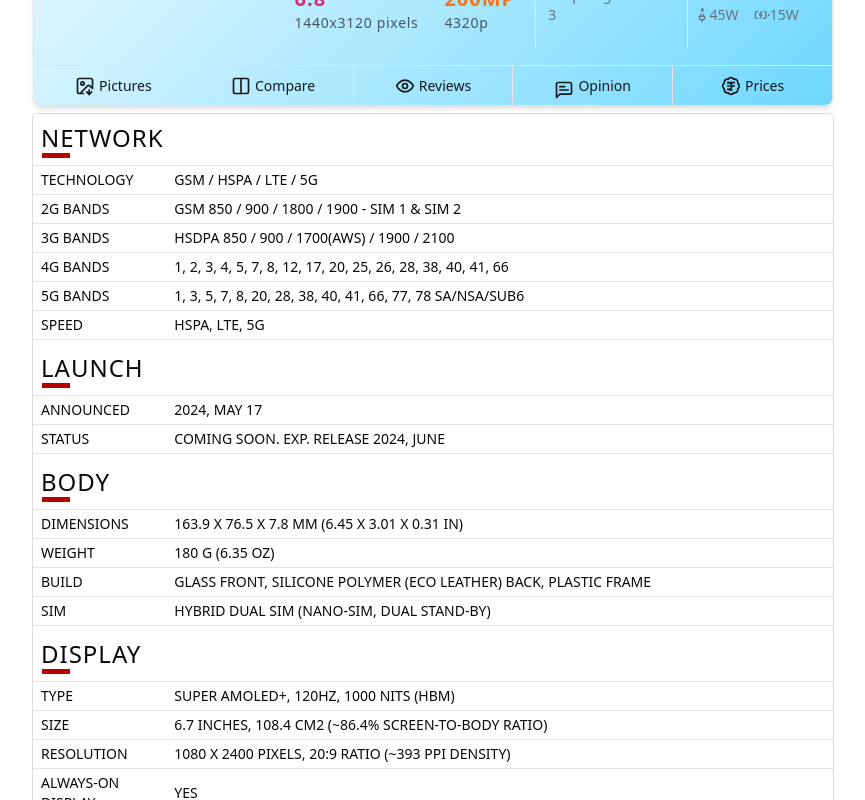
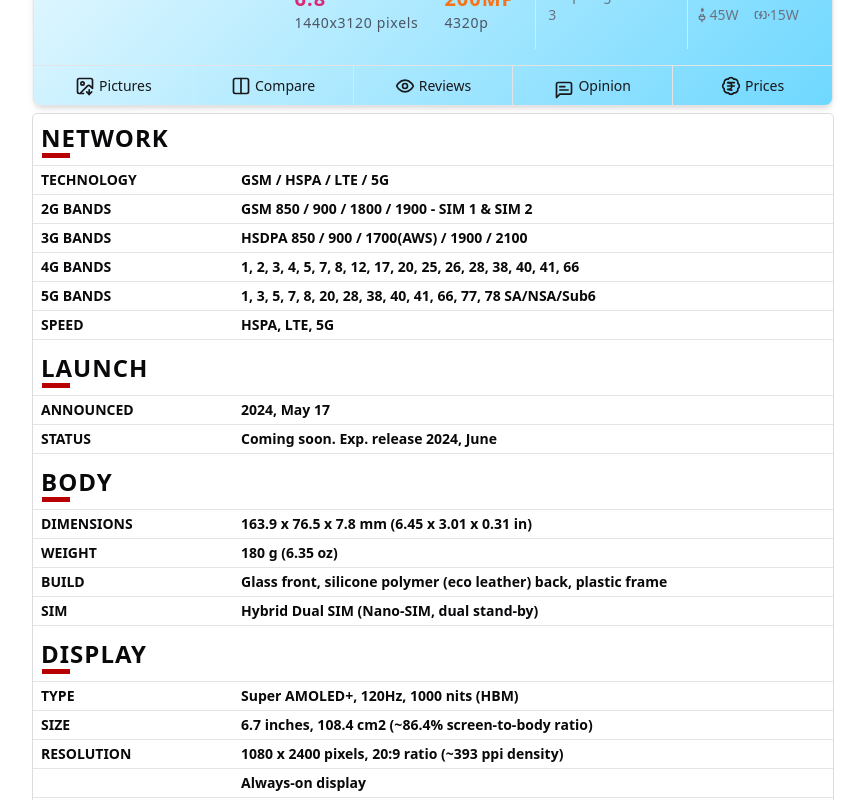
Before and after one commit to imvikaskashyap/91Arena, a Next.js app: page /specification in a window 1280 px wide. Shown: the part 400-1200 px from the top of the page, without its empty margins (207-1072 px from the left). Built offline with nearby package versions, Linux system fonts and the light colour scheme.

Commit message:
css update

```diff
--- a/src/app/globals.css
+++ b/src/app/globals.css
@@ -208,7 +208,7 @@ body {
 
 .specTitle{
   font-size: 24px;
-  font-weight: 500;
+  font-weight: 900;
   text-transform: uppercase;
   letter-spacing: 1px;
   line-height: 1em;
@@ -216,7 +216,7 @@ body {
 }
 .specDetails{
   font-size: 14px;
-  font-weight: 600;
+  font-weight: 800;
   text-transform: uppercase;
   /* letter-spacing: 1px; */
   line-height: 1em;
--- a/src/components/Specification/SpecificationFooter/index.jsx
+++ b/src/components/Specification/SpecificationFooter/index.jsx
@@ -23,7 +23,7 @@ const specifications = {
       Type: "Super AMOLED+, 120Hz, 1000 nits (HBM)",
       Size: "6.7 inches, 108.4 cm2 (~86.4% screen-to-body ratio)",
       Resolution: "1080 x 2400 pixels, 20:9 ratio (~393 ppi density)",
-      "Always-on display": true,
+     "": "Always-on display"
     },
     platform: {
       OS: "Android 14, One UI 6.1",
@@ -88,10 +88,10 @@ const specifications = {
                   <tbody>
                     {Object.entries(details).map(([key, value]) => (
                       <tr key={key} className="border-y mt-1">
-                        <th className="px-2 py-1 w-1/6 font-medium text-sm  uppercase">
+                        <th className="px-2 py-1 w-1/4 font-bold text-sm  uppercase">
                           {key}
                         </th>
-                        <td className="px-2 py-1 font-normal  md:text-sm text-[11px] uppercase">
+                        <td className="px-2 py-1 font-semibold  md:text-sm text-xs ">
                           {typeof value === "boolean"
                             ? value
                               ? "Yes"
```
